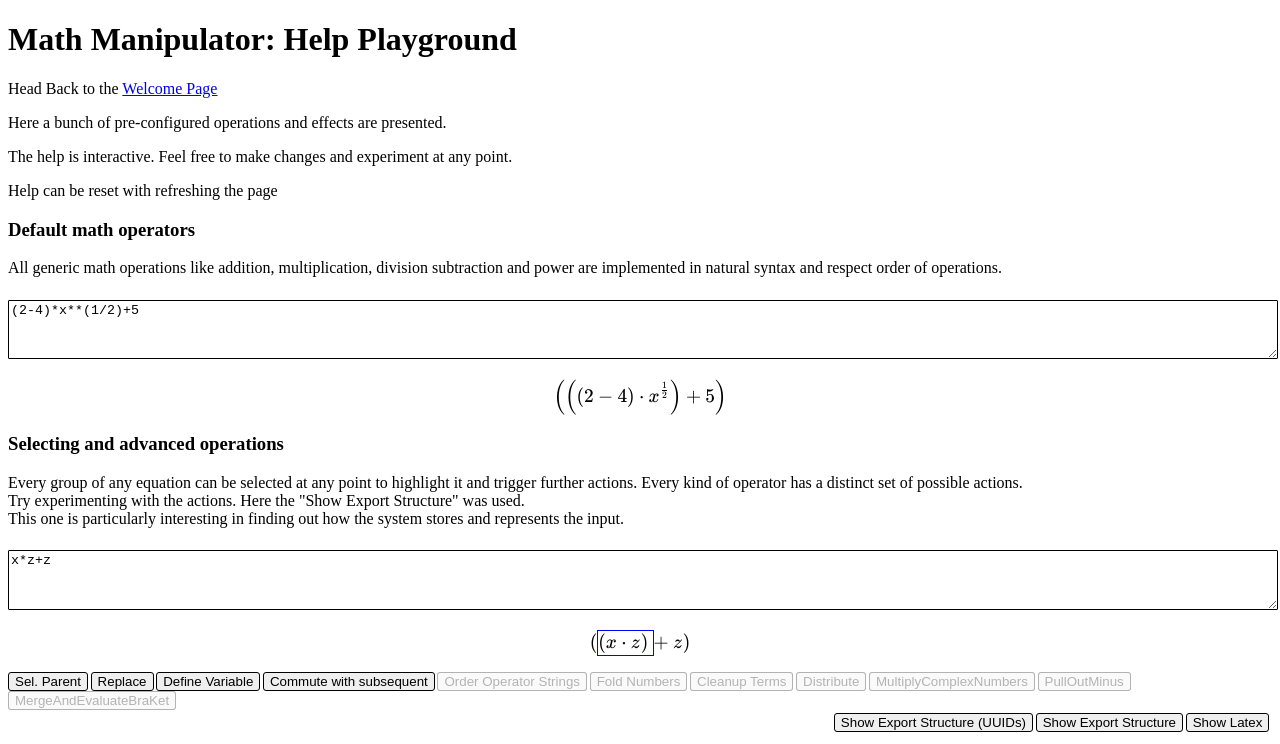
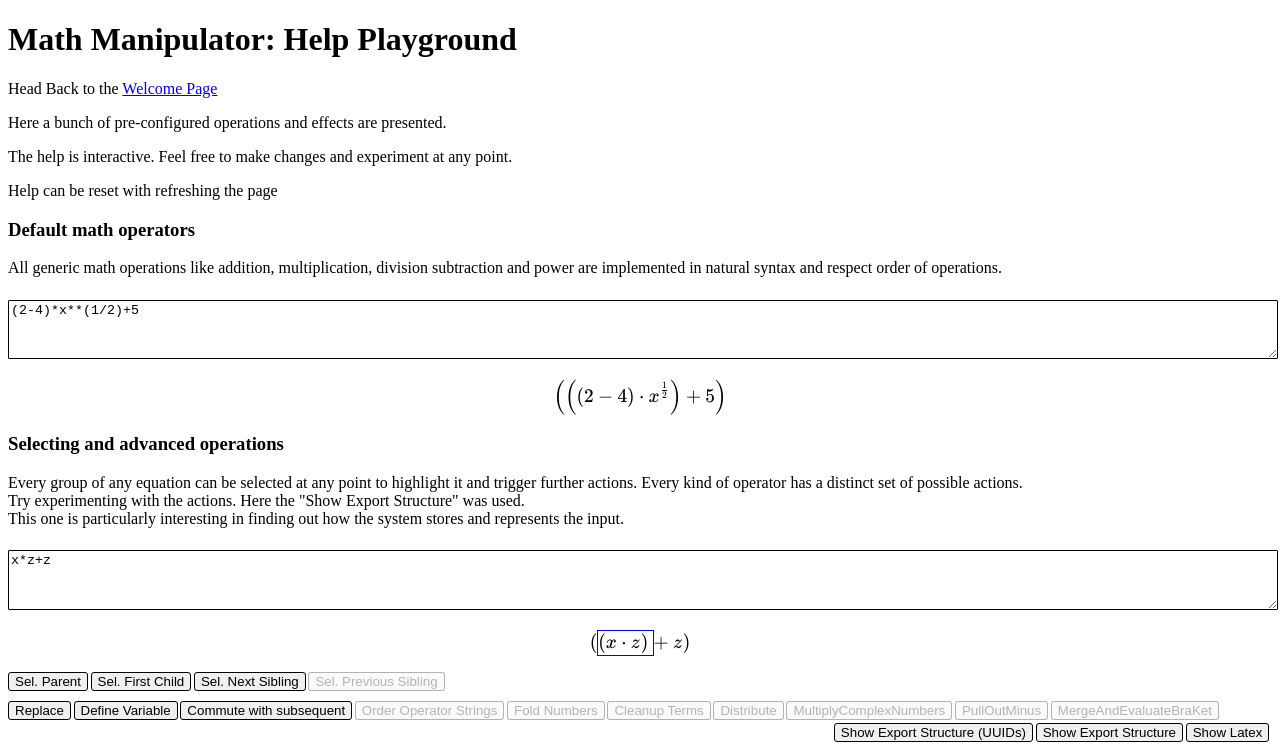
Before and after one commit to jonas-kell/math-manipulator, a Vue app: page /#/help in a window 1280 px wide. Shown: the top 744 px of the page. Built offline with nearby package versions, Linux system fonts and the light colour scheme.

Commit message:
feat: navigation buttons

```diff
--- a/src/components/EquationLine.vue
+++ b/src/components/EquationLine.vue
@@ -37,16 +37,41 @@
     const selectionUUID = ref("");
     const selectedOperator = ref(null as Operator | null);
     const selectedOperatorsParentOperator = ref(null as null | Operator);
+    const selectedOperatorsFirstChildOperator = ref(null as null | Operator);
+    const selectedOperatorsNextSiblingOperator = ref(null as null | Operator);
+    const selectedOperatorsPrevSiblingOperator = ref(null as null | Operator);
     const selectOperator = (id: string) => {
         resetControlPanel();
+        // select the operator
         selectionUUID.value = id;
         selectedOperator.value = props.operator.getOperatorByUUID(selectionUUID.value);
+
+        // select the adjacent Operators
         const parentOperatorResult = props.operator.findParentOperator(selectionUUID.value);
         if (parentOperatorResult != null) {
             selectedOperatorsParentOperator.value = parentOperatorResult;
         } else {
             selectedOperatorsParentOperator.value = null;
         }
+        const firstChildOperatorResult = props.operator.findFirstChildOperator(selectionUUID.value);
+        if (firstChildOperatorResult != null) {
+            selectedOperatorsFirstChildOperator.value = firstChildOperatorResult;
+        } else {
+            selectedOperatorsFirstChildOperator.value = null;
+        }
+        const nextSiblingOperatorResult = props.operator.findNextSiblingOperator(selectionUUID.value);
+        if (nextSiblingOperatorResult != null) {
+            selectedOperatorsNextSiblingOperator.value = nextSiblingOperatorResult;
+        } else {
+            selectedOperatorsNextSiblingOperator.value = null;
+        }
+        const prevSiblingOperatorResult = props.operator.findPrevSiblingOperator(selectionUUID.value);
+        if (prevSiblingOperatorResult != null) {
+            selectedOperatorsPrevSiblingOperator.value = prevSiblingOperatorResult;
+        } else {
+            selectedOperatorsPrevSiblingOperator.value = null;
+        }
+
         // trigger select graphically manually (important on e.g. load)
         if (selectedOperator.value && selectedOperator.value != null) {
             selectFunctionStore.callGraphicalSelectionHandlerCallback(rendererUUID.value, selectedOperator.value.getUUIDRef());
@@ -76,6 +101,9 @@
             resetControlPanel();
             selectionUUID.value = "";
             selectedOperatorsParentOperator.value = null;
+            selectedOperatorsFirstChildOperator.value = null;
+            selectedOperatorsNextSiblingOperator.value = null;
+            selectedOperatorsPrevSiblingOperator.value = null;
             selectedOperator.value = null;
             replaceWithOperator.value = null;
         },
@@ -96,6 +124,24 @@
     const skipBaseParserEffect = ref(false);
     const selectParentAction = () => {
         const UUIDref = selectedOperatorsParentOperator.value?.getUUIDRef() ?? null;
+        if (UUIDref != null) {
+            selectFunctionStore.callSelectionHandlerCallback(rendererUUID.value, UUIDref);
+        }
+    };
+    const selectFirstChildAction = () => {
+        const UUIDref = selectedOperatorsFirstChildOperator.value?.getUUIDRef() ?? null;
+        if (UUIDref != null) {
+            selectFunctionStore.callSelectionHandlerCallback(rendererUUID.value, UUIDref);
+        }
+    };
+    const selectNextSiblingAction = () => {
+        const UUIDref = selectedOperatorsNextSiblingOperator.value?.getUUIDRef() ?? null;
+        if (UUIDref != null) {
+            selectFunctionStore.callSelectionHandlerCallback(rendererUUID.value, UUIDref);
+        }
+    };
+    const selectPrevSiblingAction = () => {
+        const UUIDref = selectedOperatorsPrevSiblingOperator.value?.getUUIDRef() ?? null;
         if (UUIDref != null) {
             selectFunctionStore.callSelectionHandlerCallback(rendererUUID.value, UUIDref);
         }
@@ -331,6 +377,28 @@
         <button @click="selectParentAction" style="margin-right: 0.2em" :disabled="selectedOperatorsParentOperator == null">
             Sel. Parent
         </button>
+        <button
+            @click="selectFirstChildAction"
+            style="margin-right: 0.2em"
+            :disabled="selectedOperatorsFirstChildOperator == null"
+        >
+            Sel. First Child
+        </button>
+        <button
+            @click="selectNextSiblingAction"
+            style="margin-right: 0.2em"
+            :disabled="selectedOperatorsNextSiblingOperator == null"
+        >
+            Sel. Next Sibling
+        </button>
+        <button
+            @click="selectPrevSiblingAction"
+            style="margin-right: 0.2em"
+            :disabled="selectedOperatorsPrevSiblingOperator == null"
+        >
+            Sel. Previous Sibling
+        </button>
+        <div style="margin-bottom: -0.5em; width: 100%">&nbsp;</div>
         <button @click="replaceButtonAction" style="margin-right: 0.2em">Replace</button>
         <button @click="variableDefinitionButtonAction" style="margin-right: 0.2em">Define Variable</button>
         <button
--- a/src/functions/operator.ts
+++ b/src/functions/operator.ts
@@ -451,10 +451,6 @@ export abstract class Operator {
     }
 
     public findParentOperator(uuid: string): Operator | null {
-        return this.findParentOperatorRecursive(uuid);
-    }
-
-    private findParentOperatorRecursive(uuid: string): Operator | null {
         // search first in own children
         for (let i = 0; i < this._children.length; i++) {
             const child = this._children[i];
@@ -466,7 +462,79 @@ export abstract class Operator {
         // then go recursive
         for (let i = 0; i < this._children.length; i++) {
             const child = this._children[i];
-            const childRes = child.findParentOperatorRecursive(uuid);
+            const childRes = child.findParentOperator(uuid);
+            if (childRes != null) {
+                return childRes;
+            }
+        }
+
+        return null;
+    }
+
+    public findFirstChildOperator(uuid: string): Operator | null {
+        // check self
+        if (this._uuid == uuid) {
+            if (this._children.length > 0) {
+                return this._children[0];
+            } else {
+                return null;
+            }
+        }
+
+        // then go recursive
+        for (let i = 0; i < this._children.length; i++) {
+            const child = this._children[i];
+            const childRes = child.findFirstChildOperator(uuid);
+            if (childRes != null) {
+                return childRes;
+            }
+        }
+
+        return null;
+    }
+
+    public findNextSiblingOperator(uuid: string): Operator | null {
+        // search first in own children
+        for (let i = 0; i < this._children.length; i++) {
+            const child = this._children[i];
+            if (child._uuid == uuid) {
+                if (i + 1 < this._children.length) {
+                    return this._children[i + 1];
+                } else {
+                    return null;
+                }
+            }
+        }
+
+        // then go recursive
+        for (let i = 0; i < this._children.length; i++) {
+            const child = this._children[i];
+            const childRes = child.findNextSiblingOperator(uuid);
+            if (childRes != null) {
+                return childRes;
+            }
+        }
+
+        return null;
+    }
+
+    public findPrevSiblingOperator(uuid: string): Operator | null {
+        // search first in own children
+        for (let i = 0; i < this._children.length; i++) {
+            const child = this._children[i];
+            if (child._uuid == uuid) {
+                if (i - 1 >= 0) {
+                    return this._children[i - 1];
+                } else {
+                    return null;
+                }
+            }
+        }
+
+        // then go recursive
+        for (let i = 0; i < this._children.length; i++) {
+            const child = this._children[i];
+            const childRes = child.findPrevSiblingOperator(uuid);
             if (childRes != null) {
                 return childRes;
             }
```
